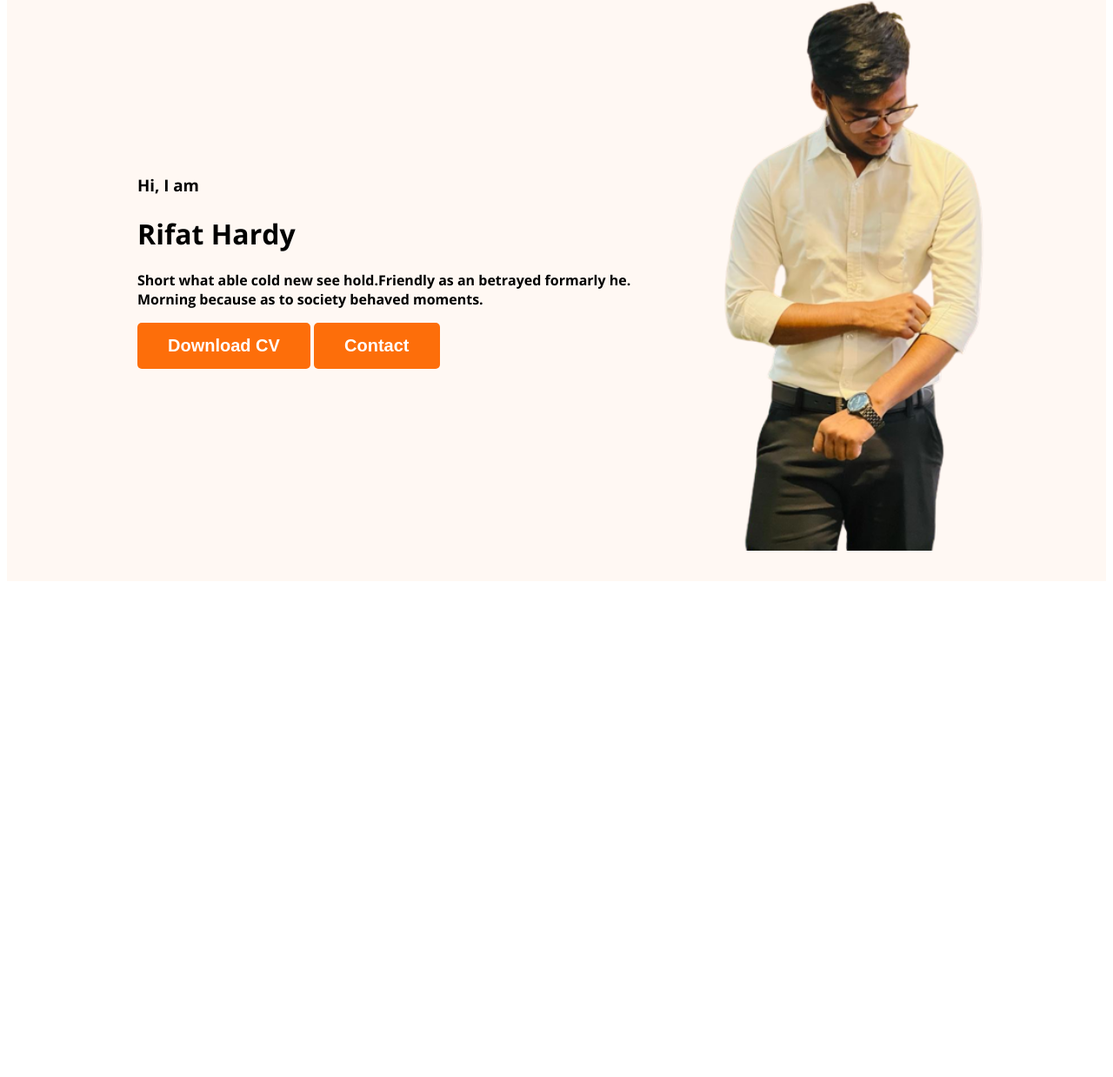
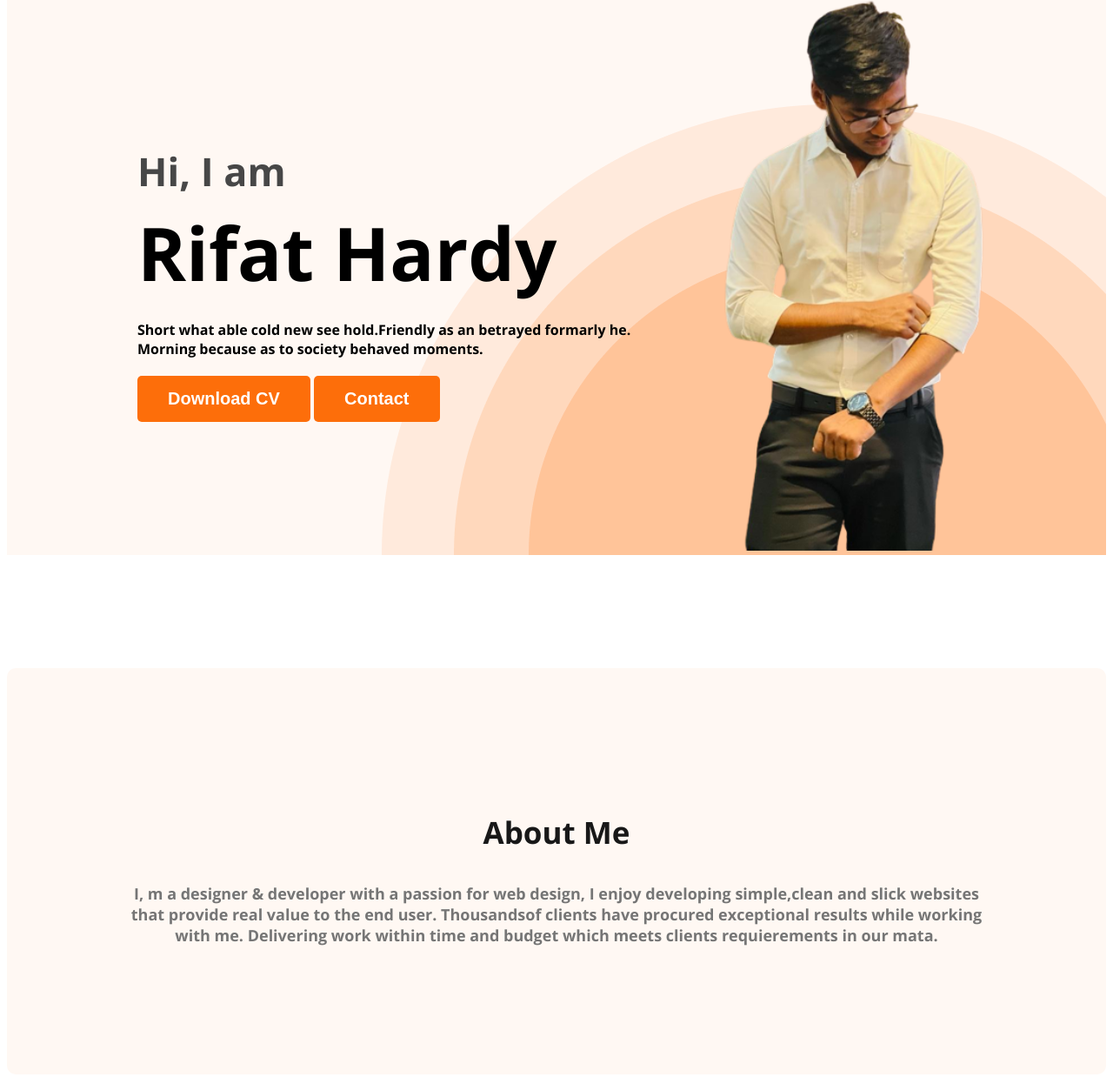
Before and after one commit to rifat417131/web-portfolio, a plain HTML site: page index.html in a window 1280 px wide. Shown: the part 156-1394 px from the top of the page at 87% size. Before the commit the page ends 832 px from the top, so only its background shows below. Drawn offline with nearby package versions, Linux system fonts and the light colour scheme.

Commit message:
added about

```diff
--- a/index.html
+++ b/index.html
@@ -24,7 +24,7 @@
     <div class="banner-content">
         <h3 class="banner-greeting">Hi, I am</h3>
         <h1 class="banner-title">Rifat Hardy</h1>
-        <p>Short what able cold new see hold.Friendly as an betrayed formarly he. Morning because as to society behaved moments.</p>
+        <p class="benner-discription">Short what able cold new see hold.Friendly as an betrayed formarly he. Morning because as to society behaved moments.</p>
         <button class="btn-primary">Download CV</button>
         <button class="btn-primary">Contact</button>
 
@@ -35,6 +35,12 @@
 </div>
     </header>
     <main>
+        <section class="about">
+            <h3 class="section-title">About Me</h3>
+            <p class="section-description">
+                I, m a designer & developer with a passion for web design, I enjoy developing simple,clean and slick websites that provide real value to the end user. Thousandsof clients have procured exceptional results while working with me. Delivering work within time and budget which meets clients requierements in our mata.
+            </p>
+        </section>
 
     </main>
     <footer>
--- a/style/web.css
+++ b/style/web.css
@@ -48,14 +48,53 @@ nav a{
 /* header related style */
 .header{
     background-color: #FFF8F3;
+    background-image: url('../images/header_bg.png');
+    background-repeat: no-repeat;
+    background-position: bottom right;
 
 }
 .banner{
-    padding: 30px 30px 30px 150px ;
+    padding: 30px 30px 0px 150px ;
     display: flex;
     align-items: center;
 
 }
 .banner .profile{
 width: 500px;
+
 }
+.banner-greeting{
+    font-size: 45px;
+    color: #474747;
+    margin-bottom: 0;
+}
+.banner-title{
+    font-size: 85px;
+    font-weight: 700;
+    margin-top: 5px;
+    margin-bottom: 20px;
+}
+.benner-discription{
+margin-top: 20px;
+margin-bottom: 20px;
+}
+.about{
+    padding: 130px;
+    border-radius: 10px;
+    background: #FFF8F3;
+    margin: 130px 0;
+
+}
+.section-title{
+    color: #181818;
+    text-align: center;
+    font-size: 35px;
+    font-weight: 700;
+}
+.section-description{
+    color: #757575;
+    text-align: center;
+    font-size: 18px;
+
+
+}
```
